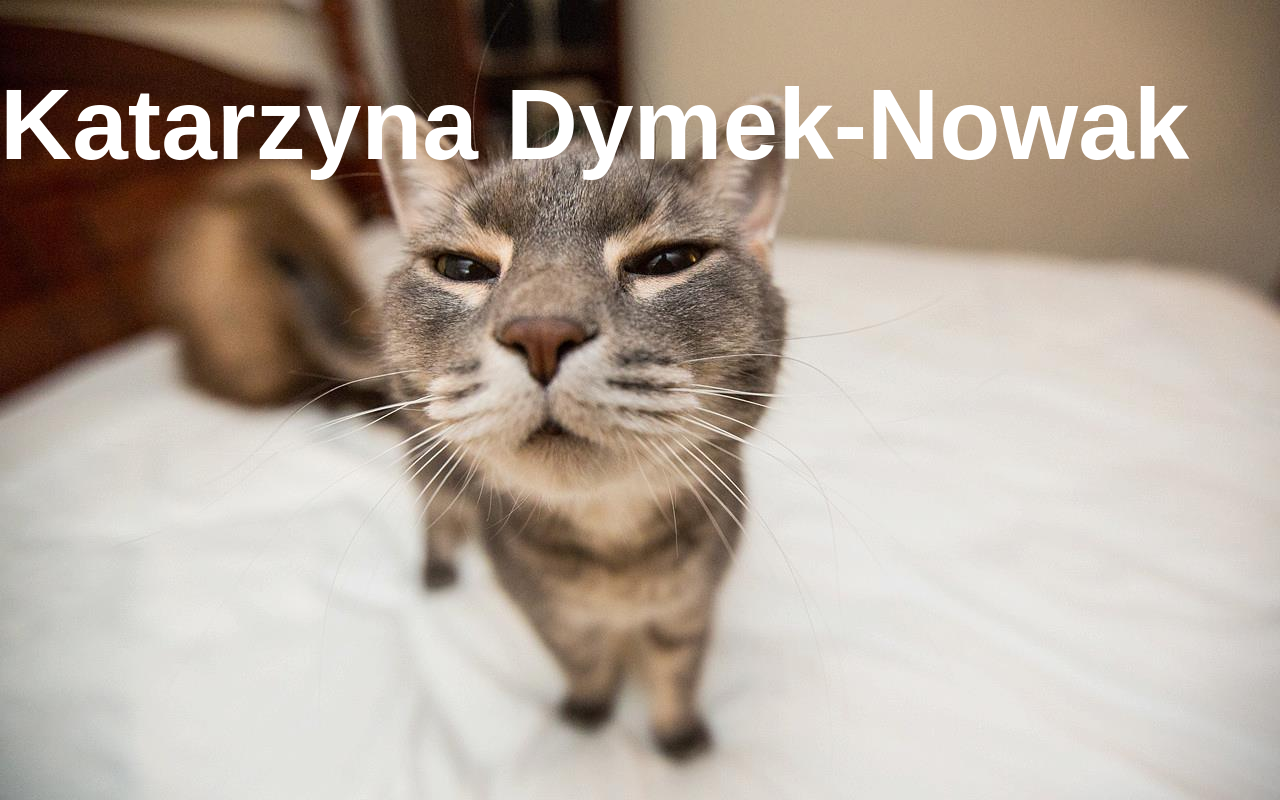
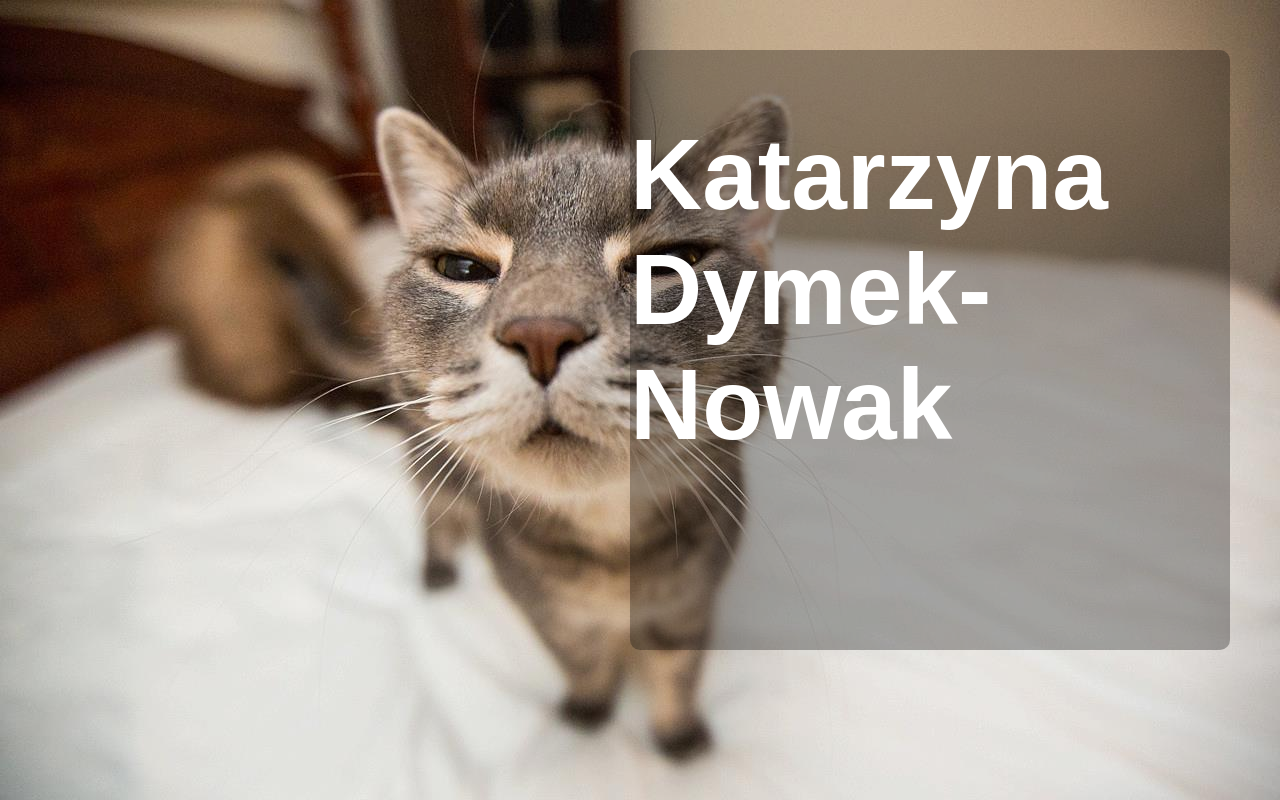
Before and after one commit to kdn222/aboutme, a plain HTML site: page index.html in a window 1280 px wide. Drawn offline with Linux system fonts and the light colour scheme.

Commit message:
Second...

```diff
--- a/stylesheets/style.css
+++ b/stylesheets/style.css
@@ -5,7 +5,20 @@
   right: 0;
   top:0;
   bottom: 0;
-	font-size: 50px;
-	font-family: Arial;
+  font-size: 50px;
+  font-family: Arial;
+}
+
+.box{
+  background: rgba(0,0,0,0.3);
+  width: 600px;
+  height: 600px;
+  border-radius: 10px;
+  float: right;
+  margin-top: 50px;
+  margin-right: 50px;
+}
+
+.box h1{
   color: white;
 }
```
